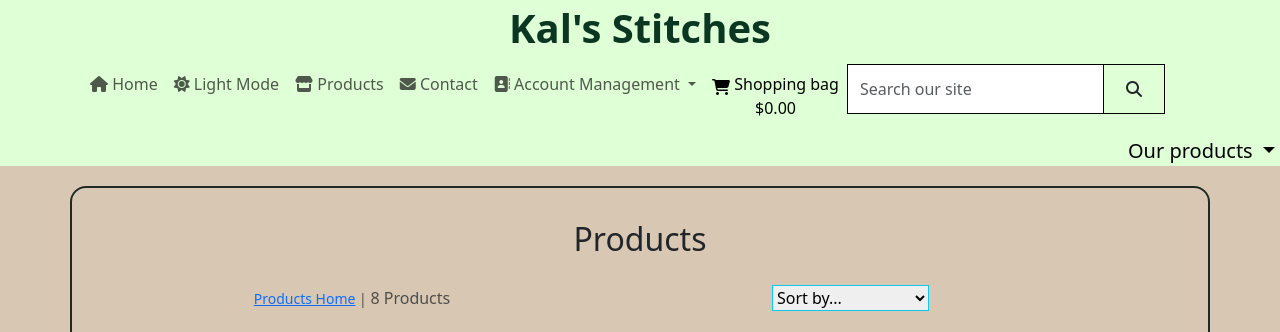
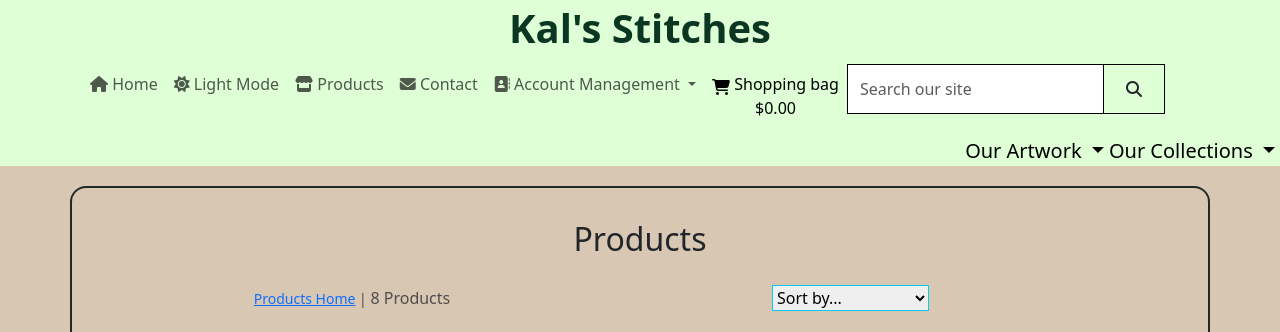
Before and after one commit to ccornfield/kals_stitches, a Django app: page /products/ in a window 1280 px wide. Shown: the top 332 px of the page. Run offline with Django 3.2, Linux system fonts and the light colour scheme; data comes from the database, SQL or seed files in the repository; some libraries are stand-ins or nearby versions.

Commit message:
ADD: Will add searching and filtering to the products page.

```diff
--- a/bag/urls.py
+++ b/bag/urls.py
@@ -17,6 +17,7 @@ from django.urls import path
 from . import views
 
 urlpatterns = [
-    path('', views.all_products, name='products'),
-    path('<int:product_id>/', views.product_detail, name='product_detail'),
+    path('', views.view_bag, name='view_bag'),
+    #path('add/<item_id>/', views.add_to_bag, name='add_to_bag'),
+    #path('adjust/<item_id>/', views.adjust_bag, name='adjust_bag'),
 ]
--- a/bag/views.py
+++ b/bag/views.py
@@ -1,3 +1,6 @@
 from django.shortcuts import render
 
-# Create your views here.
+def view_bag(request):
+    """ A view to return the shopping bag """
+
+    return render(request, 'bag/bag.html')
--- a/kal_stitches/settings.py
+++ b/kal_stitches/settings.py
@@ -57,6 +57,7 @@ INSTALLED_APPS = [
     'allauth.socialaccount',
     'home',
     'products',
+    'bag',
 ]
 
 MIDDLEWARE = [
--- a/kal_stitches/urls.py
+++ b/kal_stitches/urls.py
@@ -23,4 +23,5 @@ urlpatterns = [
     path('accounts/', include('allauth.urls')),
     path('', include('home.urls')),
     path('products/', include('products.urls')),
+    path('bag/', include('bag.urls')),
 ] + static(settings.MEDIA_URL, document_root=settings.MEDIA_ROOT)
--- a/products/views.py
+++ b/products/views.py
@@ -4,18 +4,18 @@ from django.contrib.auth.decorators import login_required
 from django.db.models import Q
 from django.db.models.functions import Lower
 from .models import Product, ArtCollection
-#from .forms import ProductForm
+
 
 def all_products(request):
     """ A view to show all products, including sorting and search queries """
 
     products = Product.objects.all()
-    #query = None
-    #collections = None
-    #sort = None
-    #direction = None
+    query = None
+    art_collection = None
+    sort = None
+    direction = None
 
-    '''if request.GET:
+    if request.GET:
 
         if 'sort' in request.GET:
             sortkey = request.GET['sort']
@@ -24,19 +24,18 @@ def all_products(request):
                 sortkey = 'lower_name'
                 products = products.annotate(lower_name=Lower('name'))
             if sortkey == 'art_collection':
-                sortkey ="collection__name"
+                sortkey ="art_collection__name"
 
-            if 'direction' in request.GET:
-                direction = request.GET['direction']
-                if direction == 'desc':
-                    sortkey = f'-{sortkey}'
-            products = products.order_by(sortkey)
+        if 'direction' in request.GET:
+            direction = request.GET['direction']
+            if direction == 'desc':
+                sortkey = f'-{sortkey}'
+        products = products.order_by(sortkey)
 
         if 'art_collection' in request.GET:
-            categories = request.GET['art_collection'].split(',')
-            products = products.filter(category__name__in=categories)
-            categories = Category.objects.filter(name__in=categories)
-
+            collections = request.GET['art_collection'].split(',')
+            products = products.filter(art_collection__name__in=collections)
+            collections = ArtCollection.objects.filter(name__in=collections)
 
         if 'q' in request.GET:
             query = request.GET['q']
@@ -45,15 +44,13 @@ def all_products(request):
                 return redirect(reverse('products'))
 
             queries = Q(name__icontains=query) | Q(description__icontains=query)
-            products = products.filter(queries)'''
+            products = products.filter(queries)
 
-    #current_sorting = f'{sort}_{direction}'
+    current_sorting = f'{sort}_{direction}'
 
     context = {
         'products': products,
-        #'search_term': query,
-        #'current_categories': categories,
-        #'current_sorting': current_sorting,
+        'search_term': query,
     }
 
     return render(request, 'products/products.html', context)
--- a/templates/base.html
+++ b/templates/base.html
@@ -94,7 +94,7 @@
                     </ul>
                   </li>
                   <li class="nav-item">
-                    <a class="{% if grand_total %}text-info font-weight-bold{% else %}text-black{% endif %} nav-link" href=" ">
+                    <a class="{% if grand_total %}text-info font-weight-bold{% else %}text-black{% endif %} nav-link" href="{% url 'view_bag' %}">
                       <div class="text-center">
                         <i class="fa-solid fa-cart-shopping d-inline-block align-text-bottom"></i>
                           Shopping bag
@@ -109,7 +109,7 @@
                     </a>
                   </li>
                   <li>
-                    <form class="d-flex" method="GET" action=" ">
+                    <form class="d-flex" method="GET" action="{% url 'products' %}">
                       <div class="input-group w-100">
                           <input class="form-control border border-black rounded-0" type="text" name="q" placeholder="Search our site">
                           <div class="input-group-append">
@@ -131,13 +131,23 @@
       <div class="row">
         <div class="dropdown d-flex justify-content-end w-100">
           <button class="dropdown-toggle product-dropdown" type="button" data-bs-toggle="dropdown" aria-expanded="false">
-            Our products
+            Our Artwork
           </button>
           <ul class="dropdown-menu">
             <a href="{% url 'products' %}?sort=price&direction=asc" class="dropdown-item">By Price</a>
-            <a href="{% url 'products' %}?sort=rating&direction=desc" class="dropdown-item ">By Rating</a>
-            <a href="{% url 'products' %}?sort=category&direction=asc" class="dropdown-item ">By Category</a>
+            <a href="{% url 'products' %}?sort=upvotes&direction=desc" class="dropdown-item ">By Upvotes</a>
+            <a href="{% url 'products' %}?sort=downvotes&direction=desc" class="dropdown-item ">By Downvotes</a>
+            <a href="{% url 'products' %}?sort=art_collection&direction=asc" class="dropdown-item ">By Collection</a>
             <a href="{% url 'products' %}" class="dropdown-item">All Products</a>
+          </ul>
+          <button class="dropdown-toggle product-dropdown" type="button" data-bs-toggle="dropdown" aria-expanded="false">
+            Our Collections
+          </button>
+          <ul class="dropdown-menu">
+            <a href="{% url 'products' %}?art_collection=summer_collection" class="dropdown-item">Summer</a>
+            <a href="{% url 'products' %}?art_collection=winter_collection" class="dropdown-item ">Winter</a>
+            <a href="{% url 'products' %}?art_collection=spring_collection" class="dropdown-item ">Spring</a>
+            <a href="{% url 'products' %}?art_collection=autumn_collection" class="dropdown-item ">Autumn</a>
           </ul>
         </div>
       </div>
--- a/templates/includes/mobile_header.html
+++ b/templates/includes/mobile_header.html
@@ -65,7 +65,7 @@
             </li>
             {% endif %}
             <li class="nav-item d-flex justify-content-start">
-              <a class="{% if grand_total %}text-info font-weight-bold{% else %}text-black{% endif %} nav-link" href=" ">
+              <a class="{% if grand_total %}text-info font-weight-bold{% else %}text-black{% endif %} nav-link" href="{% url 'view_bag' %}">
                 <div class="text-center">
                   <i class="fa-solid fa-cart-shopping d-inline-block align-text-bottom mobile_icon"></i>
                     Shopping bag
```
Also changed, not shown: bag/contexts.py (added, +29 -0 lines), bag/templates/bag/bag.html (added, +38 -0 lines), templates/includes/product_nav.html (+16 -4 lines).
